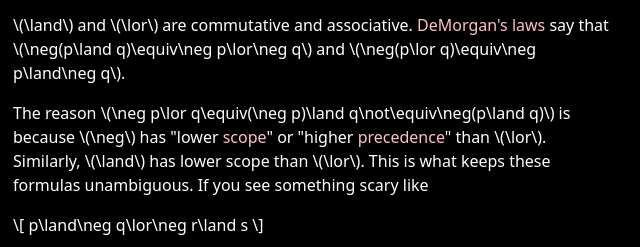
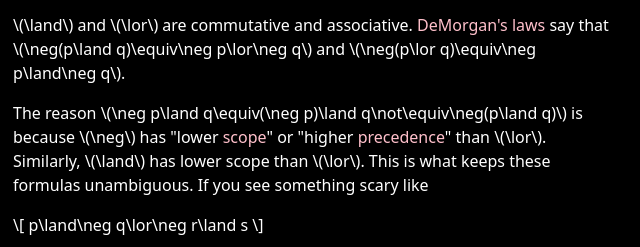
Before and after one commit to mi2ebi/math251, a plain HTML site: page index.html in a window 1280 px wide. Shown: the part 1175-1422 px from the top of the page, 327-967 px from the left. Drawn offline with Linux system fonts and the light colour scheme; a script that the page names is missing.

Commit message:
fix typi

```diff
--- a/index.html
+++ b/index.html
@@ -132,7 +132,7 @@
     q)\equiv\neg p\lor\neg q\) and \(\neg(p\lor q)\equiv\neg p\land\neg q\).
   </p>
   <p>
-    The reason \(\neg p\lor q\equiv(\neg p)\land q\not\equiv\neg(p\land q)\) is because \(\neg\) has "lower
+    The reason \(\neg p\land q\equiv(\neg p)\land q\not\equiv\neg(p\land q)\) is because \(\neg\) has "lower
     <dfn>scope</dfn>" or "higher <dfn>precedence</dfn>" than \(\lor\). Similarly, \(\land\) has lower scope than
     \(\lor\). This is what keeps these formulas unambiguous. If you see something scary like
   </p>
```
